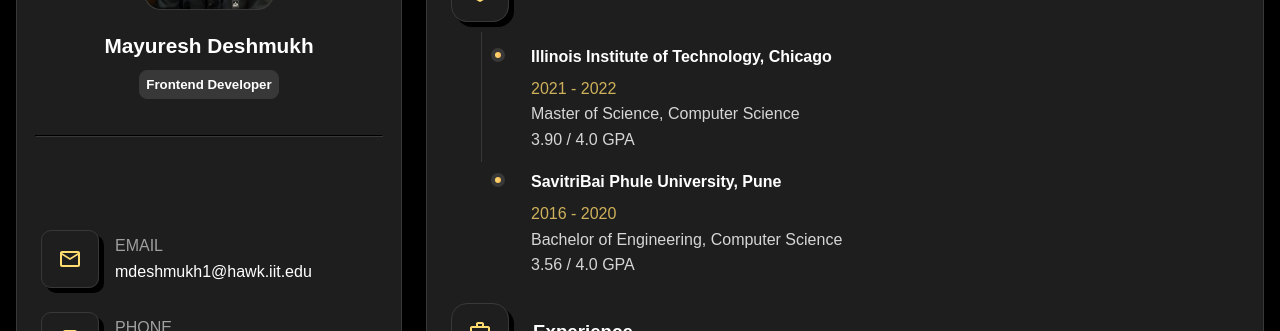
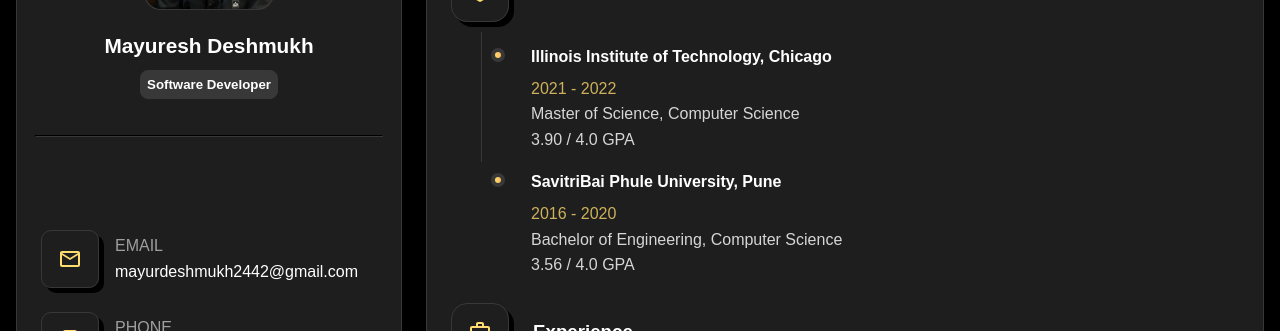
Before and after one commit to MFA21SCM03D/Portfolio, a React (Create React App) app: page /resume in a window 1280 px wide. Shown: the part 182-513 px from the top of the page. Built offline with nearby package versions, Linux system fonts and the light colour scheme.

Commit message:
Update SidePanel.jsx
Updated contact info and qualification

```diff
--- a/src/components/SidePanel/SidePanel.jsx
+++ b/src/components/SidePanel/SidePanel.jsx
@@ -34,7 +34,7 @@
                 </figure>
                 <div>
                     <h2 className="sidepanel_profile_title">Mayuresh Deshmukh</h2>
-                    <h5 className="sidepanel_profile_job">Frontend Developer</h5>
+                    <h5 className="sidepanel_profile_job">Software Developer</h5>
                 </div>
             </div>
 
@@ -48,7 +48,7 @@
                             </a>
                             <div className="sidepanel_info_email_details">
                                 <p className='sidepanel_info_email_details_label'>EMAIL</p>
-                                <a href='mailto:mdeshmukh1@hawk.iit.edu'>mdeshmukh1@hawk.iit.edu</a>
+                                <a href='mailto:mdeshmukh1@hawk.iit.edu'>mayurdeshmukh2442@gmail.com</a>
                             </div>
                         </div>
                         <div className="sidepanel_info_phone">
```
